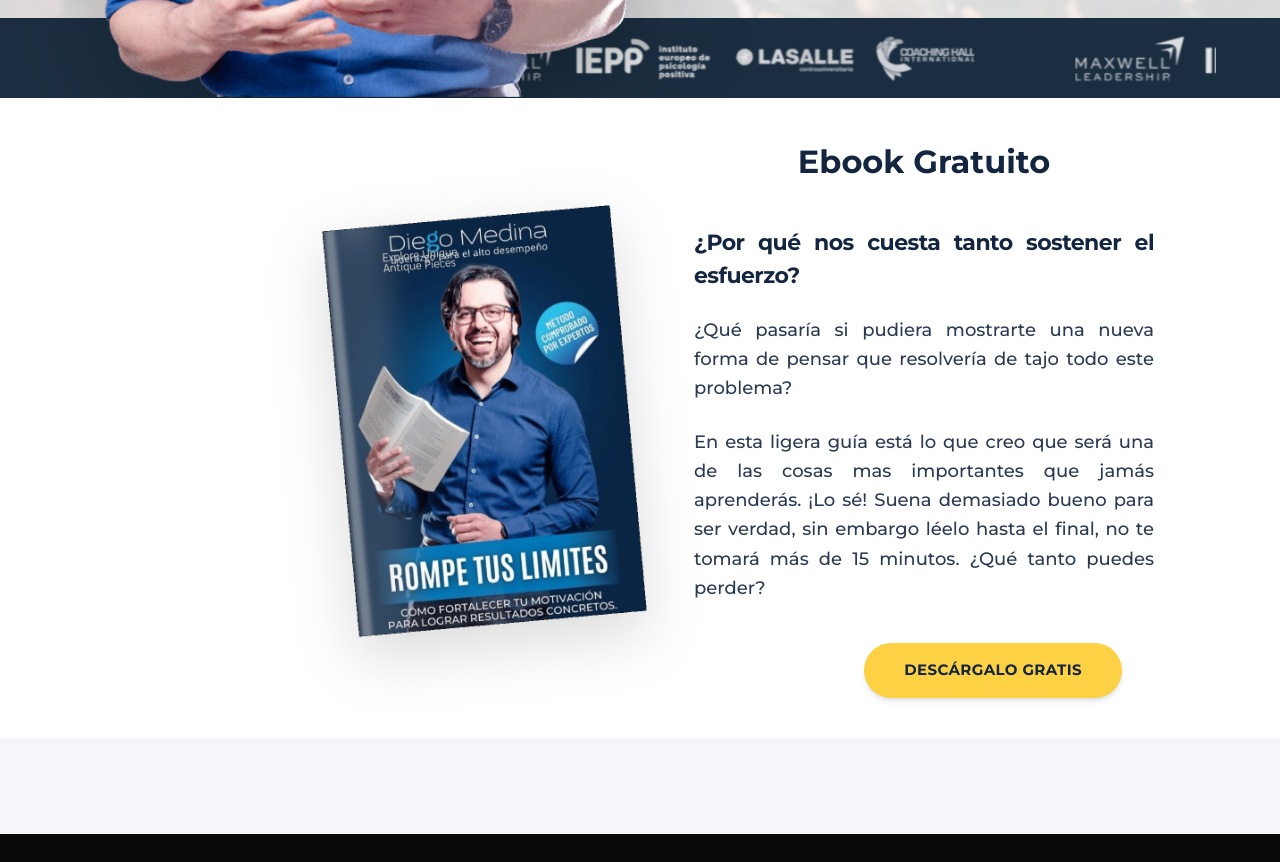
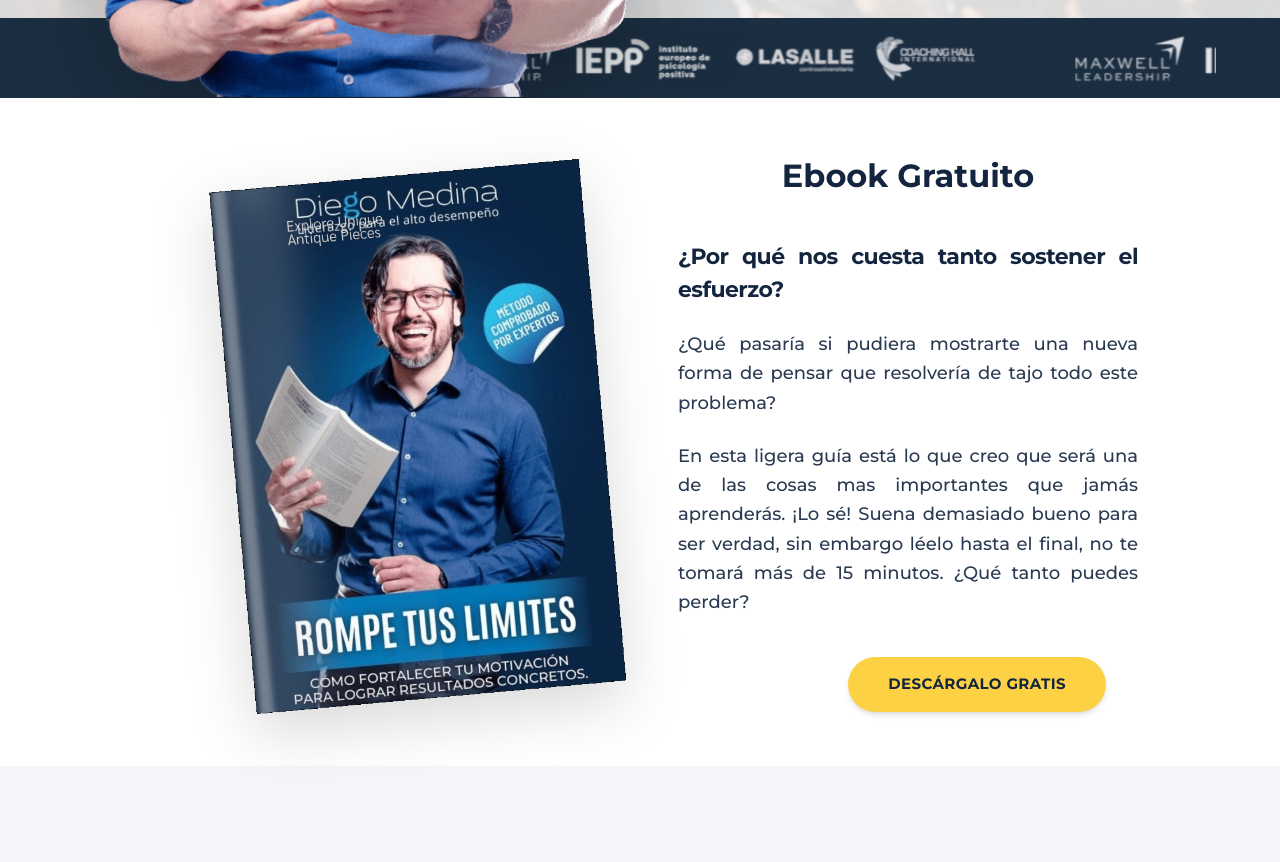
Before and after one commit to victraffick-art/finanzas-diego-medina, a Next.js app: page / in a window 1280 px wide. Shown: the part 2080-2942 px from the top of the page. Before the commit the page ends 2914 px from the top, so only its background shows below. Built offline with nearby package versions, Linux system fonts and the light colour scheme.

Commit message:
update: enlarge ebook mockup and shift entire section layout towards the left

```diff
--- a/src/app/page.tsx
+++ b/src/app/page.tsx
@@ -199,16 +199,16 @@ export default function LandingPage() {
         <div className="container mx-auto max-w-6xl px-6 py-6 md:py-10 flex flex-col lg:flex-row items-center justify-center gap-10 lg:gap-8 relative z-10">
 
           {/* Ebook Image */}
-          <div className="w-full lg:w-1/2 flex justify-center lg:justify-end lg:pr-4">
+          <div className="w-full lg:w-1/2 flex justify-center lg:justify-end lg:pr-12">
             <img
               src="/ebook-cover-transparent.png"
               alt="Rompe Tus Limites - Ebook Gratuito"
-              className="w-full max-w-[280px] md:max-w-[350px] object-contain drop-shadow-[0_20px_30px_rgba(0,0,0,0.15)]"
+              className="w-full max-w-[320px] md:max-w-[450px] object-contain drop-shadow-[0_20px_30px_rgba(0,0,0,0.15)]"
             />
           </div>
 
           {/* Ebook Content */}
-          <div className="w-full lg:w-5/12 flex flex-col items-center lg:items-start text-center lg:text-left lg:-ml-4">
+          <div className="w-full lg:w-5/12 flex flex-col items-center lg:items-start text-center lg:text-left lg:-ml-12">
             <h2 className="text-[#13253F] text-[26px] md:text-[32px] font-bold mb-10 w-full text-center">
               Ebook Gratuito
             </h2>
```
